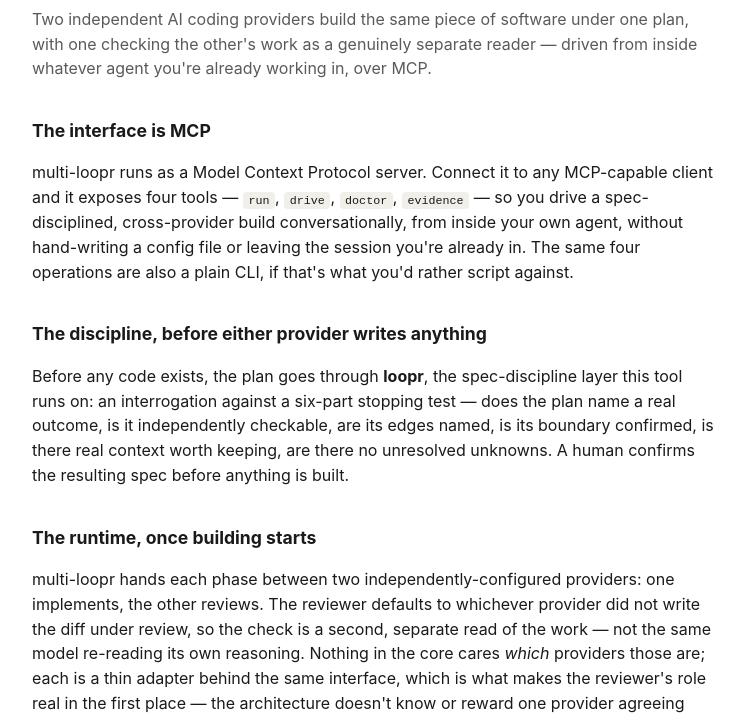
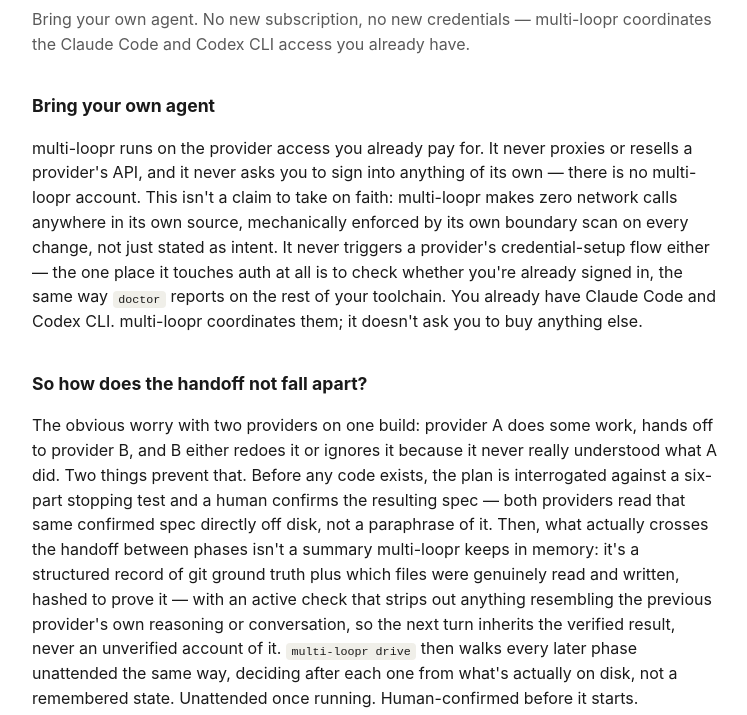
Before and after one commit to Kaide-LABS/multi-loopr, a website: page docs/index.html in a window 1280 px wide. Shown: the part 102-817 px from the top of the page, without its empty margins (264-1011 px from the left). Drawn offline with Linux system fonts and the light colour scheme.

Commit message:
docs: lead site with BYOA and the context-preservation mechanism

```diff
--- a/docs/index.html
+++ b/docs/index.html
@@ -94,9 +94,36 @@
 <body>
   <h1>multi-loopr</h1>
   <p class="subtitle">
-    Two independent AI coding providers build the same piece of software under one plan, with one
-    checking the other's work as a genuinely separate reader &mdash; driven from inside whatever
-    agent you're already working in, over MCP.
+    Bring your own agent. No new subscription, no new credentials &mdash; multi-loopr coordinates
+    the Claude Code and Codex CLI access you already have.
+  </p>
+
+  <h2>Bring your own agent</h2>
+  <p>
+    multi-loopr runs on the provider access you already pay for. It never proxies or resells a
+    provider's API, and it never asks you to sign into anything of its own &mdash; there is no
+    multi-loopr account. This isn't a claim to take on faith: multi-loopr makes zero network calls
+    anywhere in its own source, mechanically enforced by its own boundary scan on every change, not
+    just stated as intent. It never triggers a provider's credential-setup flow either &mdash; the
+    one place it touches auth at all is to check whether you're already signed in, the same way
+    <code>doctor</code> reports on the rest of your toolchain. You already have Claude Code and
+    Codex CLI. multi-loopr coordinates them; it doesn't ask you to buy anything else.
+  </p>
+
+  <h2>So how does the handoff not fall apart?</h2>
+  <p>
+    The obvious worry with two providers on one build: provider A does some work, hands off to
+    provider B, and B either redoes it or ignores it because it never really understood what A did.
+    Two things prevent that. Before any code exists, the plan is interrogated against a six-part
+    stopping test and a human confirms the resulting spec &mdash; both providers read that same
+    confirmed spec directly off disk, not a paraphrase of it. Then, what actually crosses the
+    handoff between phases isn't a summary multi-loopr keeps in memory: it's a structured record of
+    git ground truth plus which files were genuinely read and written, hashed to prove it &mdash;
+    with an active check that strips out anything resembling the previous provider's own reasoning
+    or conversation, so the next turn inherits the verified result, never an unverified account of
+    it. <code>multi-loopr drive</code> then walks every later phase unattended the same way,
+    deciding after each one from what's actually on disk, not a remembered state. Unattended once
+    running. Human-confirmed before it starts.
   </p>
 
   <h2>The interface is MCP</h2>
```
